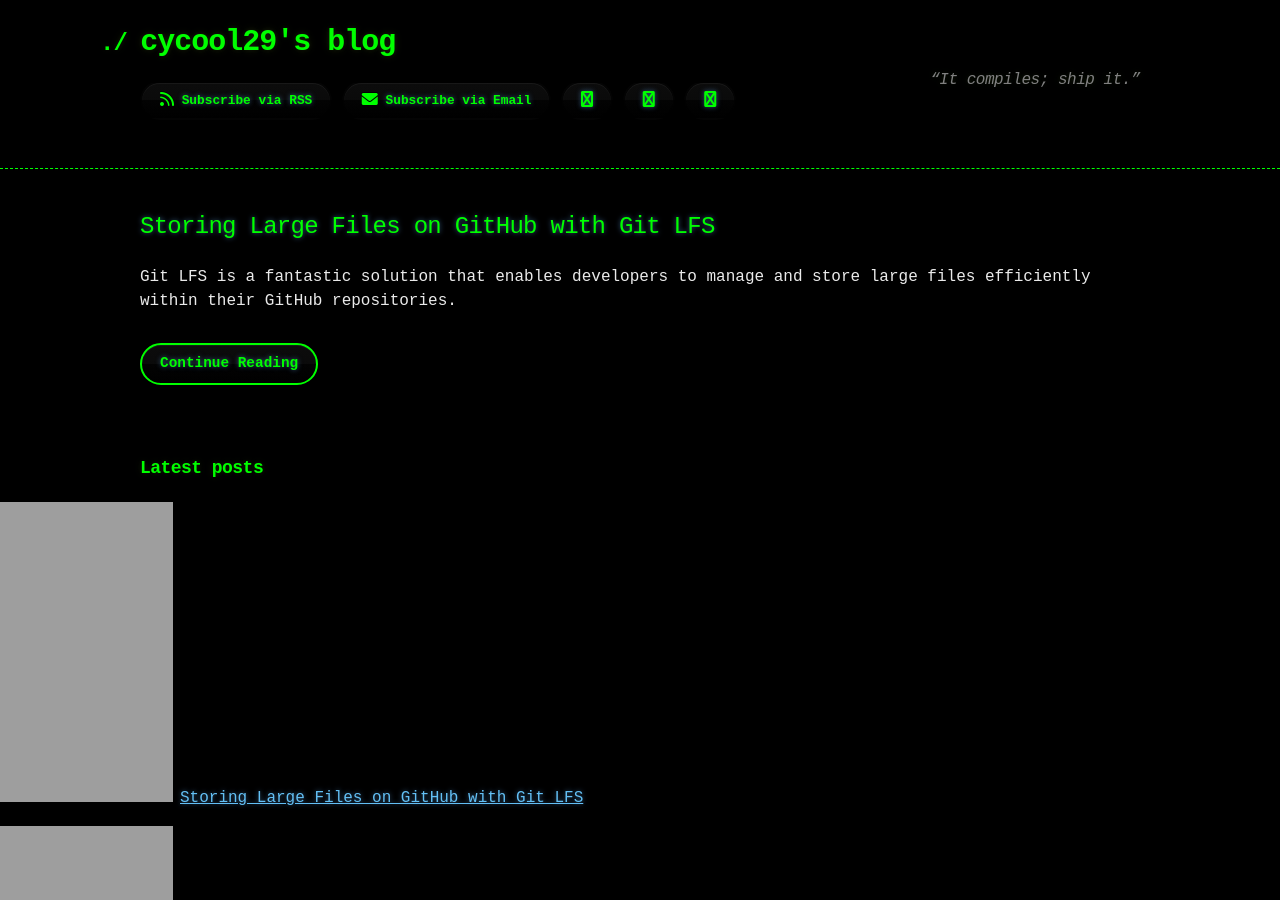
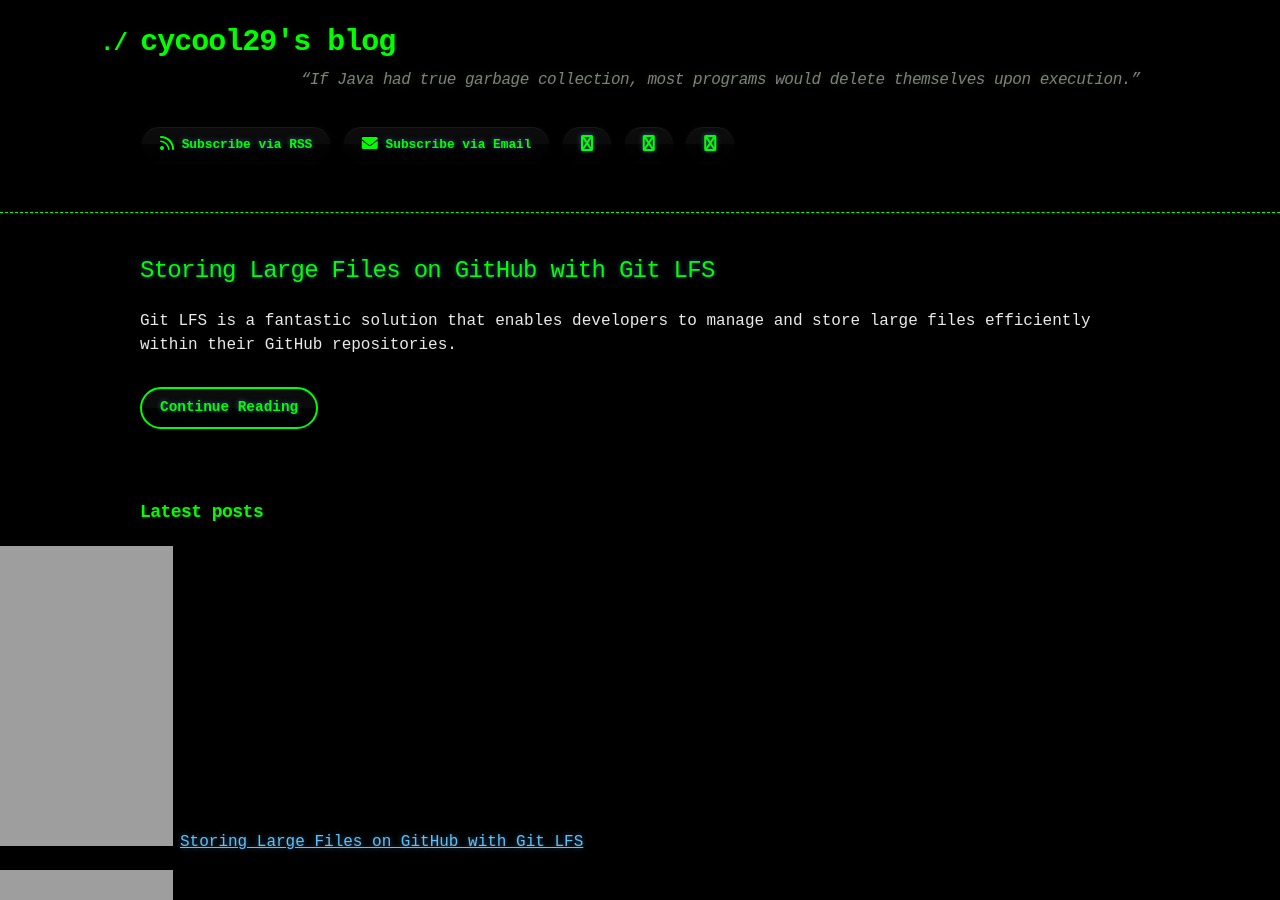
Before and after one commit to cycool29/cycool29.github.io, a Jekyll site: the page built from index.md, in a window 1280 px wide and 900 px high. Built offline with Jekyll 4.4.1, drawn with Linux system fonts in a browser that asks for light colours; a style sheet for code colours, icons or effects is not loaded.

Commit message:
Update quotes

```diff
--- a/_config.yml
+++ b/_config.yml
@@ -1,5 +1,5 @@
 title: cycool29's blog
-description: "“It compiles; ship it.” "
+description: "“If Java had true garbage collection, most programs would delete themselves upon execution.” "
 bio: A high school student. Intermediate in Python, Git, Bash. Learning JavaScript. He/Him. "
 author: cycool29
 url: https://cycool29.github.io
```
